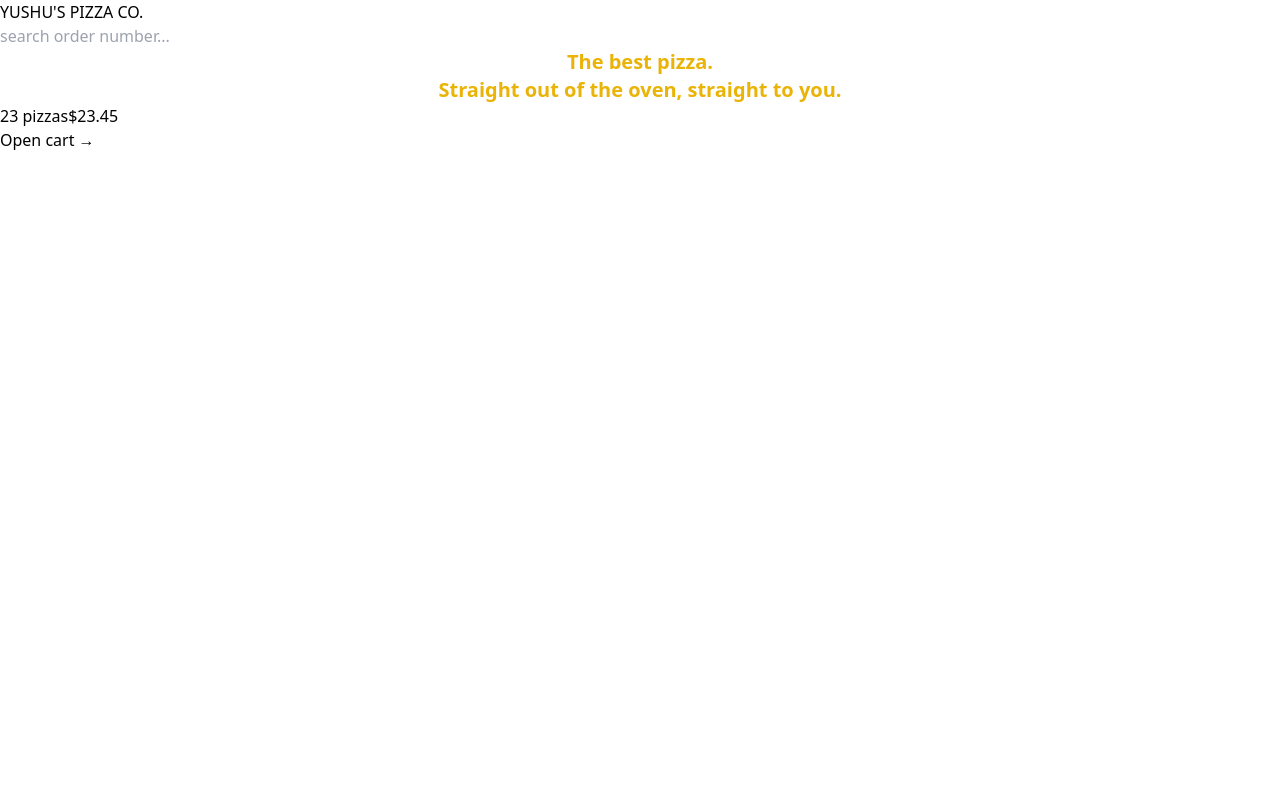
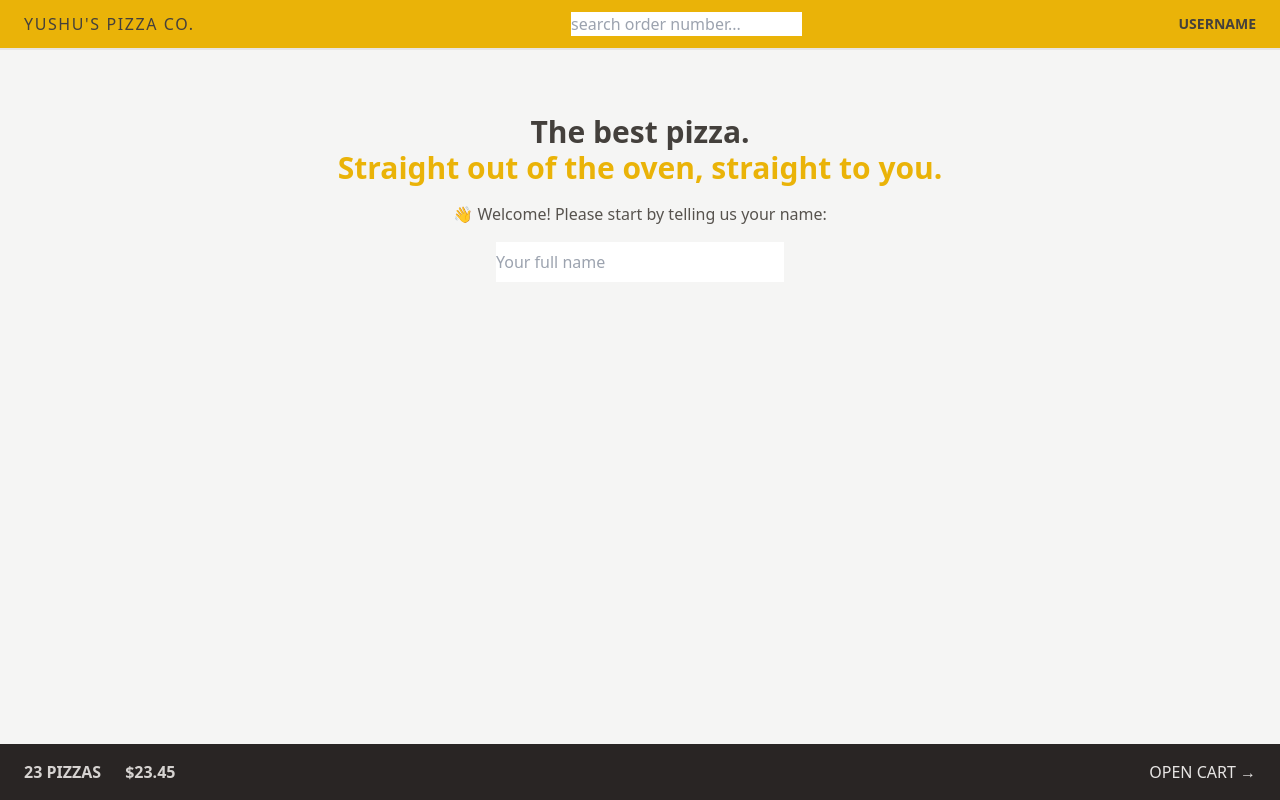
Before and after one commit to mushroom18/YS-PIZZA, a React (Vite) app: page / in a window 1280 px wide. Built offline with nearby package versions, Linux system fonts and the light colour scheme.

Commit message:
basic styling using flexbox css grid

```diff
--- a/index.html
+++ b/index.html
@@ -1,4 +1,4 @@
-<!DOCTYPE html>
+<!doctype html>
 <html lang="en">
   <head>
     <meta charset="UTF-8" />
@@ -6,7 +6,7 @@
     <meta name="viewport" content="width=device-width, initial-scale=1.0" />
     <title>YUSHU'S PIZZA CO.</title>
   </head>
-  <body>
+  <body class="bg-stone-100 text-stone-700">
     <div id="root"></div>
     <script type="module" src="/src/main.jsx"></script>
   </body>
--- a/src/features/cart/CartOverview.jsx
+++ b/src/features/cart/CartOverview.jsx
@@ -2,8 +2,8 @@
 
 function CartOverview() {
   return (
-    <div>
-      <p>
+    <div className="flex items-center justify-between bg-stone-800 px-4 py-4 text-sm uppercase text-stone-200 sm:px-6 md:text-base">
+      <p className="space-x-4 font-semibold text-stone-300 sm:space-x-6">
         <span>23 pizzas</span>
         <span>$23.45</span>
       </p>
--- a/src/features/user/CreateUser.jsx
+++ b/src/features/user/CreateUser.jsx
@@ -1,7 +1,7 @@
-import { useState } from 'react';
+import { useState } from "react";
 
 function CreateUser() {
-  const [username, setUsername] = useState('');
+  const [username, setUsername] = useState("");
 
   function handleSubmit(e) {
     e.preventDefault();
@@ -9,16 +9,19 @@
 
   return (
     <form onSubmit={handleSubmit}>
-      <p>👋 Welcome! Please start by telling us your name:</p>
+      <p className="mb-4 text-sm text-stone-600 md:text-base">
+        👋 Welcome! Please start by telling us your name:
+      </p>
 
       <input
         type="text"
         placeholder="Your full name"
         value={username}
         onChange={(e) => setUsername(e.target.value)}
+        className="h-10 w-72"
       />
 
-      {username !== '' && (
+      {username !== "" && (
         <div>
           <button>Start ordering</button>
         </div>
--- /dev/null
+++ b/src/features/user/Username.jsx
@@ -0,0 +1,5 @@
+function Username() {
+  return <div className="hidden text-sm font-semibold md:block">username</div>;
+}
+
+export default Username;
--- a/src/ui/AppLayout.jsx
+++ b/src/ui/AppLayout.jsx
@@ -9,13 +9,14 @@
 
   const isLoading = navigation.state === "loading";
   return (
-    <div className="layout">
+    <div className="grid h-screen grid-rows-[auto_1fr_auto]">
       {isLoading && <Loader />}
       <Header />
-
-      <main>
-        <Outlet />
-      </main>
+      <div className="overflow-scroll">
+        <main className="mx-auto max-w-3xl">
+          <Outlet />
+        </main>
+      </div>
 
       <CartOverview />
     </div>
--- a/src/ui/Header.jsx
+++ b/src/ui/Header.jsx
@@ -1,11 +1,15 @@
 import { Link } from "react-router-dom";
 import SearchOrder from "../features/order/SearchOrder";
+import Username from "../features/user/Username";
 
 function Header() {
   return (
-    <header className="">
-      <Link to="/">YUSHU&apos;S PIZZA CO.</Link>
+    <header className="flex items-center justify-between border-b-2 border-stone-200 bg-yellow-500 px-4 py-3 uppercase sm:px-6">
+      <Link to="/" className="tracking-widest">
+        YUSHU&apos;S PIZZA CO.
+      </Link>
       <SearchOrder />
+      <Username />
     </header>
   );
 }
--- a/src/ui/Home.jsx
+++ b/src/ui/Home.jsx
@@ -1,11 +1,15 @@
+import CreateUser from "../features/user/CreateUser";
 function Home() {
   return (
-    <div>
-      <h1 className="text-center text-xl font-semibold text-yellow-500">
+    <div className="my-10 px-4 text-center sm:my-16">
+      <h1 className="mb-4 text-center text-xl font-semibold md:text-3xl">
         The best pizza.
         <br />
-        Straight out of the oven, straight to you.
+        <span className="text-yellow-500">
+          Straight out of the oven, straight to you.
+        </span>
       </h1>
+      <CreateUser />
     </div>
   );
 }
```
